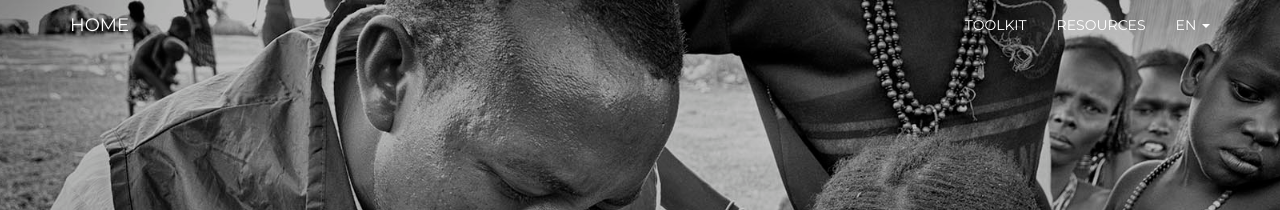
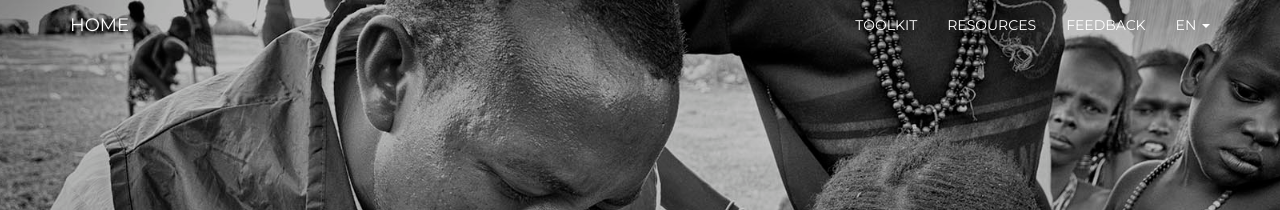
Before and after one commit to AmericanRedCross/ctp-website, a Jekyll site: the page built from en/index.html, in a window 1280 px wide. Shown: the top 210 px of the page. Built offline with Jekyll 4.4.1, drawn with Linux system fonts in a browser that asks for light colours.

Commit message:
feedback link in nav

```diff
--- a/_data/en.yml
+++ b/_data/en.yml
@@ -21,6 +21,8 @@ nav:
     url:          "/toolkit/"
   - text:         "Resources"
     url:          "/resources/"
+  - text:         "Feedback"
+    url:          "/#feedback"
 
 #############
 ## LANDING ##
@@ -46,6 +48,7 @@ about:
 #####################
 
 feedback:
+  id:             "feedback"
   title:          "Feedback"
   paragraph1:     "The Cash in Emergencies Toolkit has been based on tools, guidance and experience both from within the International Red Cross and Red Crescent Movement and from other humanitarian organisations."
   paragraph2:     "Suggestions for improvement of tools are welcome and shall inform the periodic update of the Toolkit. For technical issues with the website please send an <a href=\"mailto:daniel.joseph@redcross.org\">email</a>."
--- a/_data/es.yml
+++ b/_data/es.yml
@@ -22,6 +22,8 @@ nav:
     url:          "/es/caja-de-herramientas/"
   - text:         "Recursos"
     url:          "/es/recursos/"
+  - text:         "Comentarios"
+    url:          "/es/#comentarios"
 
 #############
 ## LANDING ##
@@ -47,6 +49,7 @@ about:
 #####################
 
 feedback:
+  id:             "comentarios"
   title:          "Comentarios y Sugerencias"
   paragraph1:     "La caja de herramientas para PTE en emergencias se ha basado en herramientas, orientación y experiencia, tanto del Movimiento Internacional de la Cruz Roja y Media Luna Roja como de otras organizaciones humanitarias."
   paragraph2:     "Comentarios y Sugerencias para la mejora de la herramienta son bienvenidos e informarán la actualización periódica de la caja de herramientas. Si tiene problemas técnicos con la página web por favor envíe un <a href=\"mailto:daniel.joseph@redcross.org\">correo electrónico</a>."
--- a/_data/fr.yml
+++ b/_data/fr.yml
@@ -21,6 +21,8 @@ nav:
     url:          "/fr/boite-a-outils/"
   - text:         "Ressources"
     url:          "/fr/ressources/"
+  - text:         "Suggestions"
+    url:          "/fr/#suggestions"
 
 #############
 ## LANDING ##
@@ -46,6 +48,7 @@ about:
 #####################
 
 feedback:
+  id:             "suggestions"
   title:          "Suggestions"
   paragraph1:     "La boîte à outils a été conçue en se basant sur les outils, les guides et l’expérience du Mouvement international de la Croix-Rouge et du Croissant-Rouge ainsi que d’autres organisations humanitaires."
   paragraph2:     "Les suggestions pour améliorer les outils sont les bienvenues et aideront à actualiser régulièrement la boîte à outils. Pour des problèmes techniques avec le site internet, merci d’envoyer <a href=\"mailto:daniel.joseph@redcross.org\">un courriel</a>."
--- a/_includes/feedback.html
+++ b/_includes/feedback.html
@@ -1,5 +1,5 @@
 <!-- Feedback Section -->
-<section id="feedback" class="content-section text-center">
+<section id="{{site.data[locale].feedback.id}}" class="content-section text-center">
   <div class="feedback-section">
     <div class="container">
         <div class="col-lg-8 col-lg-offset-2">
```
